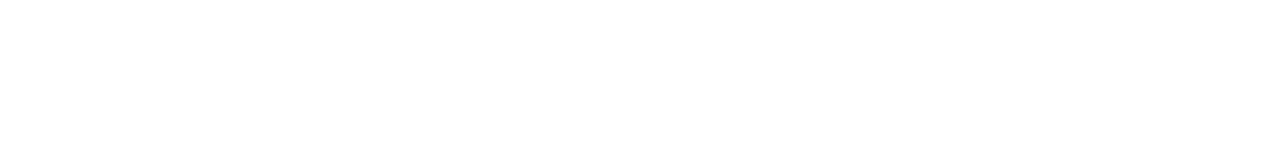
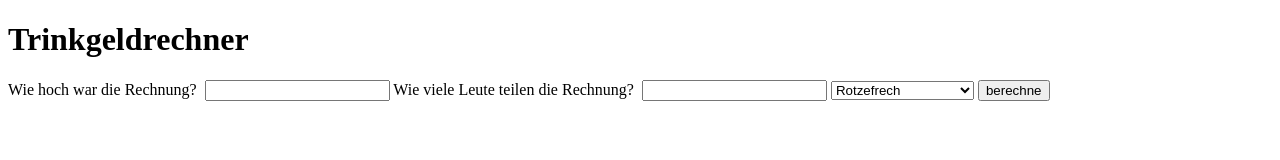
Before and after one commit to VictordelaM/Trinkgeld-Rechner, a plain HTML site: page index.html in a window 1280 px wide. Drawn offline with Linux system fonts and the light colour scheme.

Commit message:
js fertig

```diff
--- a/assets/js/main.js
+++ b/assets/js/main.js
@@ -0,0 +1,40 @@
+function calc () {
+    let rechnung = document.querySelector("#rechnung").value
+    let share = document.querySelector("#share").value
+    let service = document.querySelector("#service").value
+    let output = document.querySelector("#output")
+    let tip = null
+    switch (service) {
+        case "1":
+            tip = 0
+            break
+        case "2":
+            tip = (rechnung / share)* 0.02
+            break
+        case "3":
+            tip = (rechnung / share)* 0.05
+            break
+        case "4":
+            tip = (rechnung / share)* 0.10
+            break
+        case "5":
+            tip = (rechnung / share)* 0.15
+            break
+        case "6":
+            tip = (rechnung / share)* 0.20
+            break
+        case "7":
+            tip = (rechnung / share)* 0.25
+            break
+        case "8":
+            tip = (rechnung / share)* 0.30
+            break
+        case "9":
+            tip = (rechnung / share)* 0.40
+            break
+        case "10":
+            tip = 10000000
+            break
+    }
+    output.textContent = `Du bezahlst ${((rechnung/share)+tip).toFixed(2)}€. Das sind ${tip.toFixed(2)}€ Trinkgeld`
+}
--- a/index.html
+++ b/index.html
@@ -6,6 +6,29 @@
     <title>Document</title>
 </head>
 <body>
-
+    <form action="" onsubmit="calc(); return false">
+        <h1>Trinkgeldrechner</h1>
+        <label for="rechnung">Wie hoch war die Rechnung?</label>
+        <img src="" alt="">
+        <input type="number" name="rechnung" id="rechnung" required>
+        <label for="share">Wie viele Leute teilen die Rechnung?</label>
+        <img src="" alt="">
+        <input type="number" name="share" id="share" required>
+        <select name="share" id="service">
+            <option value="1">Rotzefrech</option>
+            <option value="2">kakkendreis</option>
+            <option value="3">frech</option>
+            <option value="4">war ok</option>
+            <option value="5">durchschnitt</option>
+            <option value="6">gut</option>
+            <option value="7">korrekt</option>
+            <option value="8">engelsgleich</option>
+            <option value="9">vergötterungswürdig</option>
+            <option value="10">Johanna hat bedient</option>
+        </select>
+        <input type="submit" value="berechne">
+        <p id="output"></p>
+    </form>
+    <script src="assets/js/main.js"></script>
 </body>
 </html>
```
